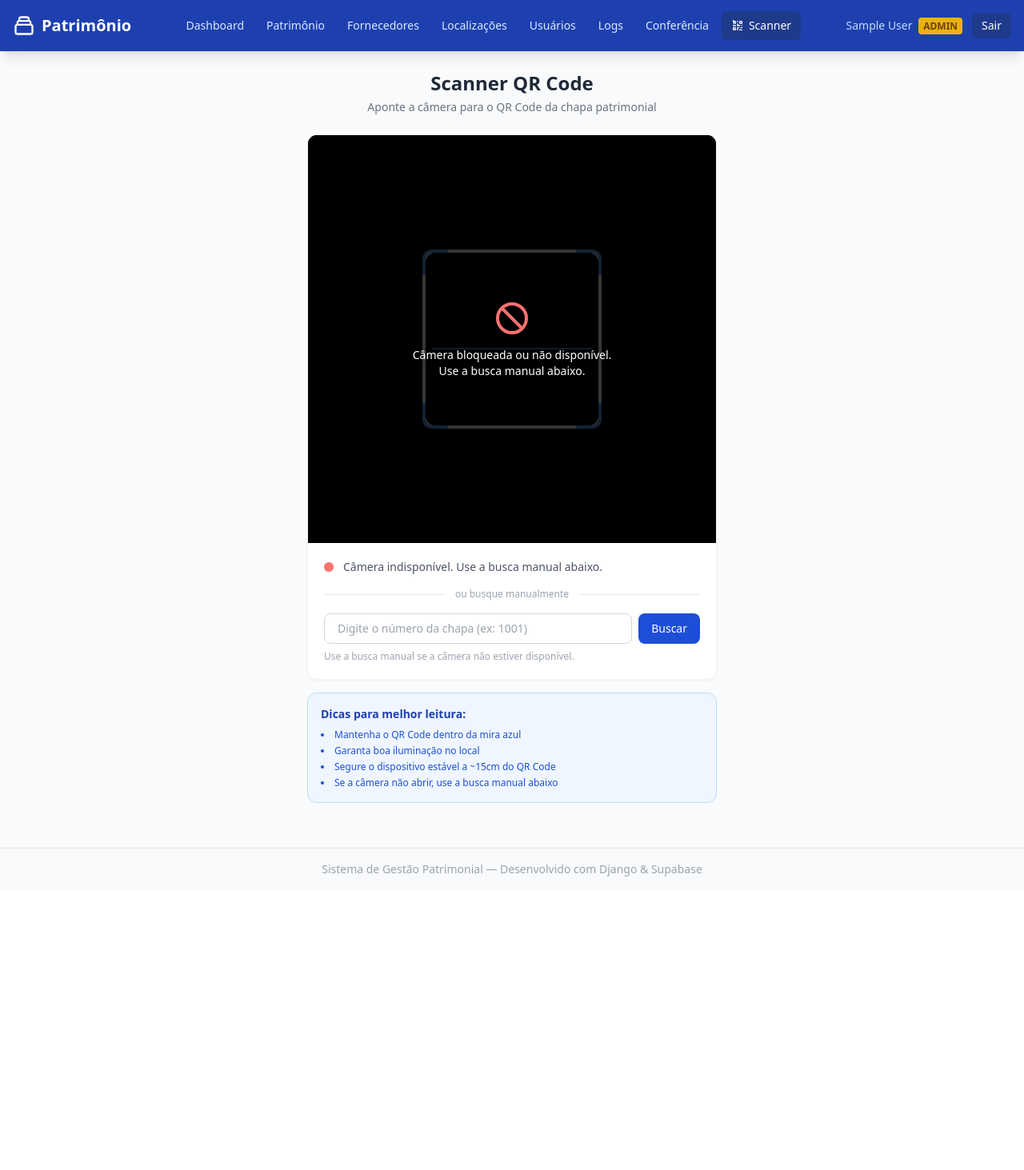
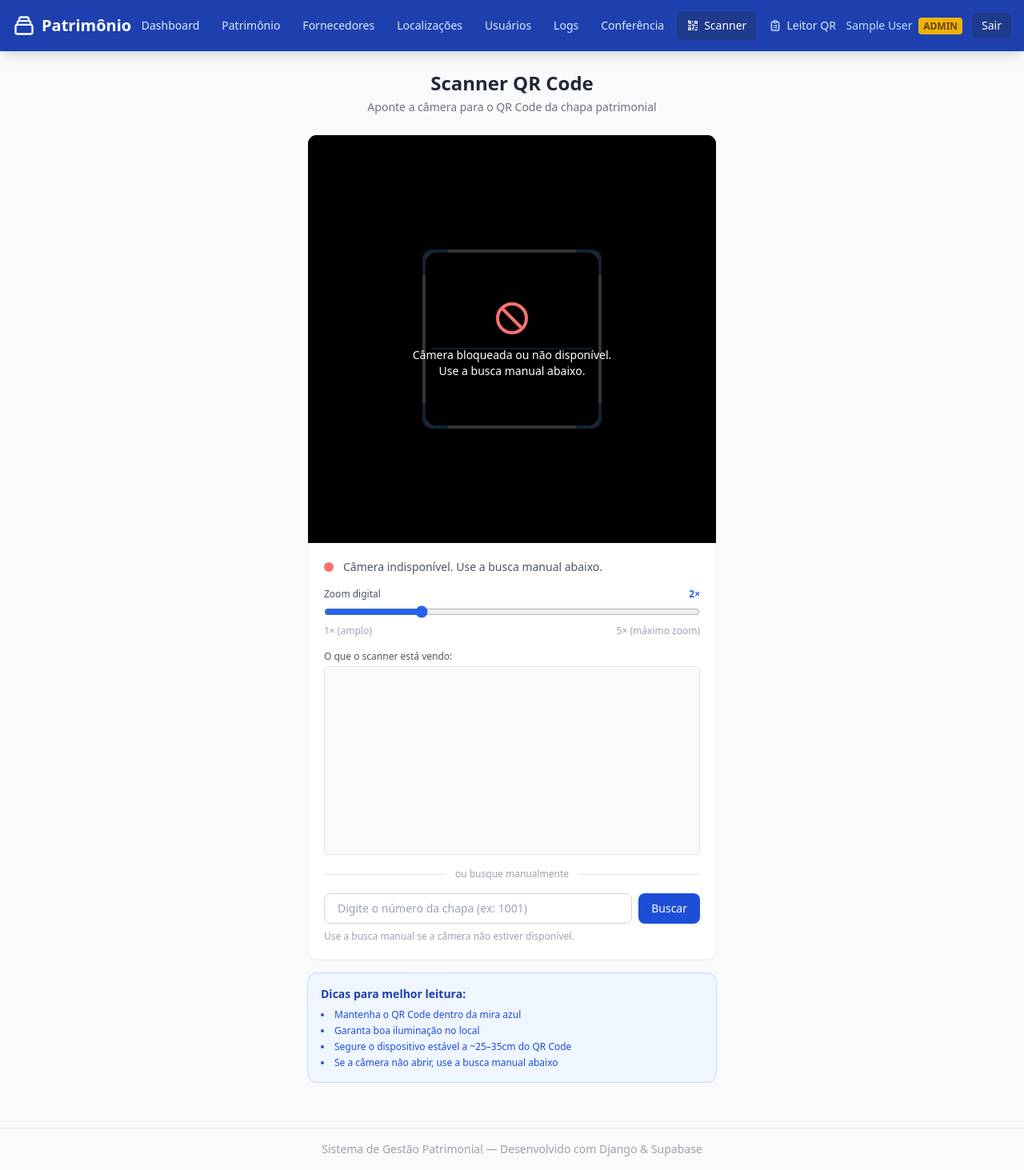
Before and after one commit to R2nin/Inventario-V.-Python, a Django app: page /scanner/ in a window 1280 px wide. Shown: the whole page at 80% size. Before the commit the page ends 1096 px from the top, so only its background shows below. Run offline with Django 4.2, Linux system fonts and the light colour scheme; the visitor is signed in with stand-in values (Sample User, id 1); a map, chart or similar area stays blank; some libraries are stand-ins or nearby versions.

Commit message:
Atualiza models, views, urls, templates e adiciona migrações e leitor QR de conferência
Co-Authored-By: Claude Sonnet 4.6 <noreply@anthropic.com>

```diff
--- a/apps/patrimonio/templates/patrimonio/base.html
+++ b/apps/patrimonio/templates/patrimonio/base.html
@@ -127,6 +127,18 @@
                         </svg>
                         Scanner
                     </a>
+
+                    <!-- Leitor QR — Conferência Avulsa -->
+                    <a href="{% url 'leitor_qr_conferencia' %}"
+                       class="nav-item px-3 py-2 rounded-md text-sm font-medium flex items-center gap-1.5
+                              {% if pagina_ativa == 'leitor_qr' %}bg-blue-900 text-white{% else %}text-blue-100 hover:bg-blue-700{% endif %}"
+                       title="Ler QR Codes e gerar relatório XLS">
+                        <svg class="w-4 h-4" fill="none" stroke="currentColor" viewBox="0 0 24 24">
+                            <path stroke-linecap="round" stroke-linejoin="round" stroke-width="2"
+                                  d="M9 5H7a2 2 0 00-2 2v12a2 2 0 002 2h10a2 2 0 002-2V7a2 2 0 00-2-2h-2M9 5a2 2 0 002 2h2a2 2 0 002-2M9 5a2 2 0 012-2h2a2 2 0 012 2m-3 7h3m-3 4h3m-6-4h.01M9 16h.01"/>
+                        </svg>
+                        Leitor QR
+                    </a>
                 </div>
 
                 <!-- Usuário logado + botão sair -->
--- a/apps/patrimonio/templates/patrimonio/scanner_qrcode.html
+++ b/apps/patrimonio/templates/patrimonio/scanner_qrcode.html
@@ -73,6 +73,27 @@
                 <p id="info-text" class="text-sm text-gray-600">Aguardando câmera...</p>
             </div>
 
+            <!-- Zoom digital -->
+            <div class="mb-4">
+                <div class="flex justify-between items-center mb-1">
+                    <label class="text-xs font-medium text-gray-600">Zoom digital</label>
+                    <span id="zoom-label" class="text-xs text-blue-600 font-semibold">2×</span>
+                </div>
+                <input id="zoom-slider" type="range" min="1" max="5" step="0.5" value="2"
+                       class="w-full accent-blue-600">
+                <div class="flex justify-between text-xs text-gray-400 mt-0.5">
+                    <span>1× (amplo)</span><span>5× (máximo zoom)</span>
+                </div>
+            </div>
+
+            <!-- Preview do que o jsQR está processando -->
+            <div class="mb-4">
+                <p class="text-xs font-medium text-gray-600 mb-1">O que o scanner está vendo:</p>
+                <canvas id="preview-canvas"
+                        class="w-full rounded border border-gray-200 bg-gray-50"
+                        style="image-rendering: pixelated;"></canvas>
+            </div>
+
             <!-- Divisor -->
             <div class="flex items-center gap-3 my-4">
                 <div class="flex-1 border-t border-gray-200"></div>
@@ -105,7 +126,7 @@
         <ul class="text-xs text-blue-700 space-y-1 list-disc list-inside">
             <li>Mantenha o QR Code dentro da mira azul</li>
             <li>Garanta boa iluminação no local</li>
-            <li>Segure o dispositivo estável a ~15cm do QR Code</li>
+            <li>Segure o dispositivo estável a ~25–35cm do QR Code</li>
             <li>Se a câmera não abrir, use a busca manual abaixo</li>
         </ul>
     </div>
@@ -123,76 +144,76 @@
 
 <script>
 // ============================================================
-// SCANNER QR CODE - JavaScript
+// SCANNER QR CODE
 // ============================================================
-// Usa a biblioteca jsQR (carregada via CDN abaixo) para decodificar
-// QR Codes diretamente de frames do vídeo da câmera.
-//
-// Fluxo:
-//   1. Solicita acesso à câmera via getUserMedia()
-//   2. Exibe o vídeo em tempo real
-//   3. A cada frame, captura a imagem no canvas e processa com jsQR
-//   4. Se um QR Code for detectado, redireciona para a chapa correspondente
-// ============================================================
-
-// Referências aos elementos do DOM
-const video        = document.getElementById('video');
-const canvas       = document.getElementById('canvas');
-const ctx          = canvas.getContext('2d');
-const statusOverlay = document.getElementById('status-overlay');
-const statusText   = document.getElementById('status-text');
+const video          = document.getElementById('video');
+const canvas         = document.getElementById('canvas');
+const ctx            = canvas.getContext('2d');
+const statusOverlay  = document.getElementById('status-overlay');
 const successOverlay = document.getElementById('success-overlay');
 const chapaDetectada = document.getElementById('chapa-detectada');
-const statusDot    = document.getElementById('status-dot');
-const infoText     = document.getElementById('info-text');
-const formManual   = document.getElementById('form-manual');
-const inputChapa   = document.getElementById('input-chapa');
+const statusDot      = document.getElementById('status-dot');
+const infoText       = document.getElementById('info-text');
+const formManual     = document.getElementById('form-manual');
+const inputChapa     = document.getElementById('input-chapa');
+const zoomSlider     = document.getElementById('zoom-slider');
+const zoomLabel      = document.getElementById('zoom-label');
+const previewCanvas  = document.getElementById('preview-canvas');
+const previewCtx     = previewCanvas.getContext('2d');
 
-let escaneando = true;  // Controla se deve continuar escaneando
+// Canvas de processamento interno (não visível)
+const procCanvas = document.createElement('canvas');
+procCanvas.width = 512;
+procCanvas.height = 512;
+const procCtx = procCanvas.getContext('2d');
 
-// --- Busca manual por número de chapa ---
+let escaneando = true;
+let zoomAtual = 2;
+
+// --- Controle do zoom ---
+zoomSlider.addEventListener('input', () => {
+    zoomAtual = parseFloat(zoomSlider.value);
+    zoomLabel.textContent = zoomAtual + '×';
+});
+
+// --- Busca manual ---
 formManual.addEventListener('submit', function(e) {
     e.preventDefault();
     const chapa = inputChapa.value.trim();
     if (chapa && parseInt(chapa) > 0) {
-        // Redireciona para a URL de busca por chapa
         window.location.href = '/patrimonio/chapa/' + chapa + '/';
     }
 });
 
-// --- Inicia a câmera ---
+// --- Inicia a câmera (sem facingMode para garantir compatibilidade com webcam) ---
 async function iniciarCamera() {
+    // Tenta primeiro com alta resolução; se falhar, cai para padrão
+    const tentativas = [
+        { width: { ideal: 1920 }, height: { ideal: 1080 } },
+        { width: { ideal: 1280 }, height: { ideal: 720 } },
+        true  // qualquer câmera disponível
+    ];
+
+    for (const constraints of tentativas) {
         try {
-        // getUserMedia: solicita acesso à câmera do dispositivo
-        // 'environment' = câmera traseira (ideal para escanear)
-        // 'user' = câmera frontal (selfie)
-        const stream = await navigator.mediaDevices.getUserMedia({
-            video: {
-                facingMode: 'environment',  // Prefere câmera traseira
-                width: { ideal: 1280 },
-                height: { ideal: 720 },
-            }
-        });
-
+            const stream = await navigator.mediaDevices.getUserMedia({ video: constraints });
             video.srcObject = stream;
             video.setAttribute('playsinline', true);
-
             video.onloadedmetadata = () => {
-            // Câmera pronta: esconde o overlay e começa a escanear
                 statusOverlay.style.display = 'none';
                 statusDot.className = 'w-3 h-3 rounded-full bg-green-400 flex-shrink-0';
-            infoText.textContent = 'Câmera ativa — aponte para o QR Code da chapa';
+                infoText.textContent = `Câmera ${video.videoWidth}×${video.videoHeight} — aponte o QR Code para a mira`;
                 requestAnimationFrame(escanearFrame);
             };
+            return;
+        } catch (e) {
+            console.warn('Tentativa falhou:', constraints, e);
+        }
+    }
 
-    } catch (erro) {
-        // Câmera negada ou não disponível
-        console.error('Erro ao acessar câmera:', erro);
-        statusText.textContent = 'Câmera não disponível';
+    // Todas falharam
     statusDot.className = 'w-3 h-3 rounded-full bg-red-400 flex-shrink-0';
     infoText.textContent = 'Câmera indisponível. Use a busca manual abaixo.';
-
-        // Mantém o overlay com mensagem de erro
     statusOverlay.innerHTML = `
         <svg class="w-12 h-12 mb-3 text-red-400" fill="none" stroke="currentColor" viewBox="0 0 24 24">
             <path stroke-linecap="round" stroke-linejoin="round" stroke-width="2"
@@ -204,64 +225,87 @@ async function iniciarCamera() {
         </p>
     `;
 }
+
+// --- Extrai uma região central do vídeo com o zoom solicitado ---
+// Retorna { x, y, size } em coordenadas do source do vídeo.
+function regiaoZoom(vw, vh, zoom) {
+    // Região visível com object-cover em container quadrado
+    let visSize, visX, visY;
+    if (vw >= vh) {
+        visSize = vh;
+        visX = (vw - vh) / 2;
+        visY = 0;
+    } else {
+        visSize = vw;
+        visX = 0;
+        visY = (vh - vw) / 2;
+    }
+    // Zoom divide o tamanho da região
+    const size = visSize / zoom;
+    return {
+        x: visX + (visSize - size) / 2,
+        y: visY + (visSize - size) / 2,
+        size,
+    };
 }
 
-// --- Processa cada frame do vídeo ---
+// --- Tenta decodificar numa região específica ---
+function tentarDecodificar(vw, vh, zoom) {
+    const { x, y, size } = regiaoZoom(vw, vh, zoom);
+    procCtx.drawImage(video, x, y, size, size, 0, 0, 512, 512);
+    const imageData = procCtx.getImageData(0, 0, 512, 512);
+    return jsQR(imageData.data, 512, 512, { inversionAttempts: 'attemptBoth' });
+}
+
+// Contador para atualizar o preview com menos frequência (a cada 10 frames)
+let frameCount = 0;
+
+// --- Loop principal ---
 function escanearFrame() {
     if (!escaneando) return;
 
-    // Só processa se o vídeo estiver rodando
     if (video.readyState === video.HAVE_ENOUGH_DATA) {
-        // Ajusta o canvas ao tamanho do vídeo
-        canvas.height = video.videoHeight;
-        canvas.width  = video.videoWidth;
+        const vw = video.videoWidth;
+        const vh = video.videoHeight;
 
-        // Desenha o frame atual no canvas
-        ctx.drawImage(video, 0, 0, canvas.width, canvas.height);
+        // Tenta com o zoom do slider; se não detectar, tenta também 1× (frame inteiro)
+        let codigo = tentarDecodificar(vw, vh, zoomAtual);
+        if (!codigo && zoomAtual !== 1) {
+            codigo = tentarDecodificar(vw, vh, 1);
+        }
 
-        // Pega os dados de pixel do canvas para o jsQR processar
-        const imageData = ctx.getImageData(0, 0, canvas.width, canvas.height);
-
-        // jsQR tenta decodificar o QR Code na imagem
-        const codigo = jsQR(imageData.data, imageData.width, imageData.height, {
-            inversionAttempts: 'dontInvert',  // Não tenta inverter cores (mais rápido)
-        });
+        // Atualiza o preview a cada 10 frames para não travar a UI
+        frameCount++;
+        if (frameCount % 10 === 0) {
+            const { x, y, size } = regiaoZoom(vw, vh, zoomAtual);
+            previewCanvas.width  = 256;
+            previewCanvas.height = 256;
+            previewCtx.drawImage(video, x, y, size, size, 0, 0, 256, 256);
+        }
 
         if (codigo) {
-            // QR Code encontrado! O valor decodificado está em codigo.data
             const valorQR = codigo.data.trim();
-            escaneando = false;  // Para de escanear
+            escaneando = false;
 
-            // Verifica se o valor é um número (número de chapa)
             const chapa = parseInt(valorQR);
             if (!isNaN(chapa) && chapa > 0) {
-                // Mostra o overlay de sucesso
                 chapaDetectada.textContent = 'Chapa: ' + chapa;
                 successOverlay.style.display = 'flex';
-
-                // Aguarda 1.5s e redireciona
                 setTimeout(() => {
                     window.location.href = '/patrimonio/chapa/' + chapa + '/';
                 }, 1500);
             } else {
-                // QR Code encontrado mas não é um número de chapa válido
-                infoText.textContent = 'QR Code inválido: "' + valorQR + '". Esperado: número da chapa.';
+                infoText.textContent = 'QR inválido: "' + valorQR + '". Esperado: número da chapa.';
                 statusDot.className = 'w-3 h-3 rounded-full bg-yellow-400 flex-shrink-0';
-                // Continua escaneando após 2 segundos
-                setTimeout(() => {
-                    escaneando = true;
-                    requestAnimationFrame(escanearFrame);
-                }, 2000);
+                setTimeout(() => { escaneando = true; requestAnimationFrame(escanearFrame); }, 2000);
                 return;
             }
         }
     }
 
-    // Agenda o próximo frame (~60fps)
     requestAnimationFrame(escanearFrame);
 }
 
-// Inicia tudo quando a página carrega
 iniciarCamera();
 </script>
 
--- a/apps/patrimonio/urls.py
+++ b/apps/patrimonio/urls.py
@@ -80,6 +80,9 @@ urlpatterns = [
     # ----------------------------------------------------------
     # Leitor de QR Code via câmera
     path('scanner/',                              views.scanner_qrcode,   name='scanner_qrcode'),
+    # Leitor QR para conferência avulsa com exportação XLS
+    path('leitor-qr/',                            views.leitor_qr_conferencia, name='leitor_qr_conferencia'),
+    path('leitor-qr/comparar/',                   views.comparar_leitor_xls,   name='comparar_leitor_xls'),
     # Busca item pelo número de chapa (chamado após leitura do QR)
     path('patrimonio/chapa/<int:numero_chapa>/',  views.buscar_por_chapa, name='buscar_por_chapa'),
     # Retorna a imagem PNG do QR Code de um item
--- a/apps/patrimonio/views.py
+++ b/apps/patrimonio/views.py
@@ -250,7 +250,10 @@ def patrimonio_criar(request):
     if request.method == 'POST':
         form = PatrimonioItemForm(request.POST)
         if form.is_valid():
-            item = form.save()
+            item = form.save(commit=False)
+            item.criado_por = request.user
+            item.criado_por_nome = request.user.get_full_name() or request.user.username
+            item.save()
             LogAuditoria.registrar(
                 acao=LogAuditoria.ACAO_CRIAR,
                 tipo_entidade=LogAuditoria.ENTIDADE_PATRIMONIO,
@@ -963,6 +966,171 @@ def pagina_qrcode(request, pk):
         'item': item,
         'pagina_ativa': 'patrimonio',
     })
+
+
+# ==============================================================
+# LEITOR QR CODE — CONFERÊNCIA AVULSA
+# ==============================================================
+
+@login_required
+def leitor_qr_conferencia(request):
+    """Página de captura de patrimônios via leitor QR (teclado HID)."""
+    return render(request, 'patrimonio/leitor_qr_conferencia.html', {
+        'pagina_ativa': 'leitor_qr',
+    })
+
+
+@login_required
+def comparar_leitor_xls(request):
+    """
+    Recebe via POST:
+      - numeros_json: JSON com lista de números de patrimônio lidos pelo leitor
+      - arquivo_xls:  arquivo XLS/XLSX de referência para comparação
+
+    Localiza a coluna de patrimônio no XLS (busca por 'chapa' ou 'patrimônio'
+    no cabeçalho; se não encontrar, usa a primeira coluna).
+
+    Gera um XLS de resultado com 3 abas:
+      1. Encontrados    — lidos E presentes no XLS de referência
+      2. Somente Lidos  — lidos MAS ausentes no XLS de referência
+      3. Somente no XLS — no XLS de referência MAS não lidos
+    """
+    import json as _json
+    import io
+    import openpyxl
+    from openpyxl.styles import PatternFill, Font, Alignment, Border, Side
+    import datetime
+
+    if request.method != 'POST':
+        return redirect('leitor_qr_conferencia')
+
+    # ── 1. Ler lista do leitor ────────────────────────────────────────────────
+    numeros_raw = request.POST.get('numeros_json', '[]')
+    try:
+        numeros_lidos = [str(n).strip() for n in _json.loads(numeros_raw) if str(n).strip()]
+    except _json.JSONDecodeError:
+        messages.error(request, 'Dados inválidos. Tente novamente.')
+        return redirect('leitor_qr_conferencia')
+
+    if not numeros_lidos:
+        messages.warning(request, 'Nenhum patrimônio capturado.')
+        return redirect('leitor_qr_conferencia')
+
+    # ── 2. Ler XLS de referência ──────────────────────────────────────────────
+    arquivo = request.FILES.get('arquivo_xls')
+    if not arquivo:
+        messages.error(request, 'Nenhum arquivo XLS enviado.')
+        return redirect('leitor_qr_conferencia')
+
+    try:
+        wb_ref = openpyxl.load_workbook(arquivo, read_only=True, data_only=True)
+        ws_ref = wb_ref.active
+    except Exception:
+        messages.error(request, 'Não foi possível ler o arquivo XLS enviado.')
+        return redirect('leitor_qr_conferencia')
+
+    # Detectar coluna de patrimônio: busca 'chapa' ou 'patrimônio' no cabeçalho
+    cabecalho = [str(c.value).strip().lower() if c.value is not None else '' for c in next(ws_ref.iter_rows())]
+    col_pat = 0  # índice 0-based; default = primeira coluna
+    for i, h in enumerate(cabecalho):
+        if 'chapa' in h or 'patrim' in h:
+            col_pat = i
+            break
+
+    # Ler todos os valores de patrimônio do XLS (a partir da linha 2)
+    xls_rows = []   # lista de listas com todos os valores da linha
+    for row in ws_ref.iter_rows(min_row=2, values_only=True):
+        val = row[col_pat] if len(row) > col_pat else None
+        if val is not None and str(val).strip():
+            xls_rows.append({'num': str(val).strip(), 'row': list(row)})
+
+    wb_ref.close()
+
+    xls_set    = {r['num'] for r in xls_rows}
+    lidos_set  = set(numeros_lidos)
+
+    encontrados   = [r for r in xls_rows if r['num'] in lidos_set]
+    so_xls        = [r for r in xls_rows if r['num'] not in lidos_set]
+    so_lidos      = [n for n in numeros_lidos if n not in xls_set]
+
+    # ── 3. Montar XLS de resultado ────────────────────────────────────────────
+    borda = Border(
+        left=Side(style='thin'), right=Side(style='thin'),
+        top=Side(style='thin'),  bottom=Side(style='thin'),
+    )
+    centro = Alignment(horizontal='center', vertical='center')
+
+    def estilo_cab(cel, cor_hex):
+        cel.font      = Font(bold=True, color='FFFFFF')
+        cel.fill      = PatternFill('solid', fgColor=cor_hex)
+        cel.alignment = centro
+        cel.border    = borda
+
+    def estilo_dado(cel, cor_hex, alinhar_centro=False):
+        cel.fill      = PatternFill('solid', fgColor=cor_hex)
+        cel.alignment = Alignment(vertical='center',
+                                  horizontal='center' if alinhar_centro else 'left')
+        cel.border    = borda
+
+    wb_out = openpyxl.Workbook()
+
+    # ── Aba 1: Encontrados ────────────────────────────────────────────────────
+    ws1 = wb_out.active
+    ws1.title = 'Encontrados'
+    ws1.append(['Nº Patrimônio'] + cabecalho)
+    estilo_cab(ws1.cell(1, 1), '1D6A27')
+    for i, h in enumerate(cabecalho, 2):
+        estilo_cab(ws1.cell(1, i), '1D6A27')
+
+    for r in encontrados:
+        ws1.append([r['num']] + r['row'])
+        for col in range(1, len(r['row']) + 2):
+            estilo_dado(ws1.cell(ws1.max_row, col), 'C6EFCE', col == 1)
+
+    ws1.column_dimensions['A'].width = 18
+
+    # ── Aba 2: Somente Lidos ──────────────────────────────────────────────────
+    ws2 = wb_out.create_sheet('Somente Lidos')
+    ws2.append(['Nº Patrimônio', 'Observação'])
+    estilo_cab(ws2.cell(1, 1), 'B45309')
+    estilo_cab(ws2.cell(1, 2), 'B45309')
+
+    for num in so_lidos:
+        ws2.append([num, 'Lido mas ausente no XLS de referência'])
+        estilo_dado(ws2.cell(ws2.max_row, 1), 'FFEB9C', True)
+        estilo_dado(ws2.cell(ws2.max_row, 2), 'FFEB9C')
+
+    ws2.column_dimensions['A'].width = 18
+    ws2.column_dimensions['B'].width = 40
+
+    # ── Aba 3: Somente no XLS ─────────────────────────────────────────────────
+    ws3 = wb_out.create_sheet('Somente no XLS')
+    ws3.append(['Nº Patrimônio'] + cabecalho)
+    estilo_cab(ws3.cell(1, 1), '1E3A8A')
+    for i in range(len(cabecalho)):
+        estilo_cab(ws3.cell(1, i + 2), '1E3A8A')
+
+    for r in so_xls:
+        ws3.append([r['num']] + r['row'])
+        for col in range(1, len(r['row']) + 2):
+            estilo_dado(ws3.cell(ws3.max_row, col), 'DBEAFE', col == 1)
+
+    ws3.column_dimensions['A'].width = 18
+
+    # ── 4. Retornar arquivo ───────────────────────────────────────────────────
+    buf = io.BytesIO()
+    wb_out.save(buf)
+    buf.seek(0)
+
+    data_hora    = datetime.datetime.now().strftime('%Y%m%d_%H%M')
+    nome_arquivo = f'conferencia_patrimonio_{data_hora}.xlsx'
+
+    response = HttpResponse(
+        buf.read(),
+        content_type='application/vnd.openxmlformats-officedocument.spreadsheetml.sheet',
+    )
+    response['Content-Disposition'] = f'attachment; filename="{nome_arquivo}"'
+    return response
 
 
 # ==============================================================
```
Also changed, not shown: apps/patrimonio/models.py (+11 -0 lines), apps/patrimonio/templates/patrimonio/leitor_qr_conferencia.html (added, +231 -0 lines), apps/patrimonio/templates/patrimonio/patrimonio_detalhe.html (+8 -2 lines), apps/patrimonio/migrations/0003_populate_localizacoes.py (added), apps/patrimonio/migrations/0004_add_criado_por_item.py (added). Lines whose indentation alone changed are shown as unchanged.
